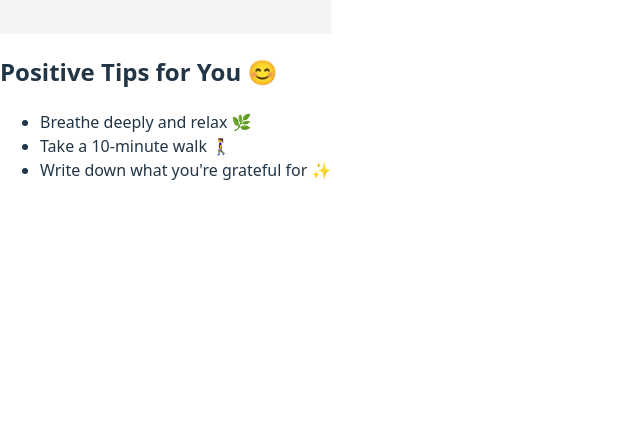
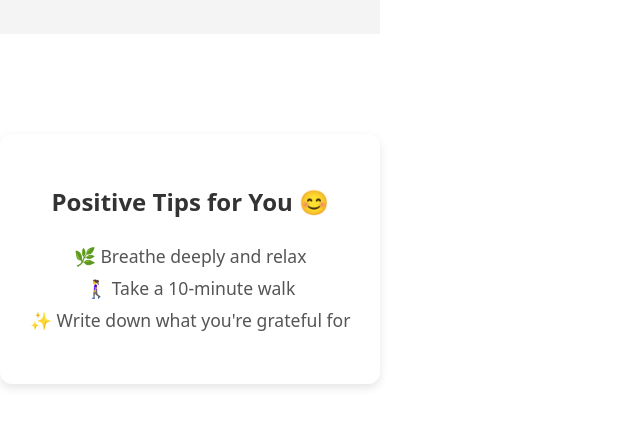
Before and after one commit to Unnati126/Capstone_Project, a React (Vite) app in the folder mood_journal_ai/frontend/: page /tips in a window 1280 px wide. Shown: the part 866-1292 px from the top of the page, without its empty margins (0-640 px from the left). Before the commit the page ends 1064 px from the top, so only its background shows below. Built offline with nearby package versions, Linux system fonts and the light colour scheme.

Commit message:
add tips styling

```diff
--- /dev/null
+++ b/mood_journal_ai/frontend/src/pages/Tips.css
@@ -0,0 +1,22 @@
+.tips-container {
+  max-width: 600px;
+  margin: 100px auto;
+  padding: 30px;
+  background-color: #ffffff;
+  border-radius: 12px;
+  box-shadow: 0 4px 10px rgba(0, 0, 0, 0.1);
+  text-align: center;
+}
+
+.tips-container h2 {
+  margin-bottom: 20px;
+  color: #333;
+}
+
+.tips-container ul {
+  list-style: none;
+  padding: 0;
+  font-size: 1.1rem;
+  line-height: 2rem;
+  color: #555;
+}
--- a/mood_journal_ai/frontend/src/pages/Tips.jsx
+++ b/mood_journal_ai/frontend/src/pages/Tips.jsx
@@ -1,11 +1,13 @@
+import "./Tips.css";
+
 export default function Tips() {
   return (
-        <div>
+    <div className="tips-container">
       <h2>Positive Tips for You 😊</h2>
       <ul>
-                <li>Breathe deeply and relax 🌿</li>
-                <li>Take a 10-minute walk 🚶‍♀️</li>
-                <li>Write down what you're grateful for ✨</li>
+        <li>🌿 Breathe deeply and relax</li>
+        <li>🚶‍♀️ Take a 10-minute walk</li>
+        <li>✨ Write down what you're grateful for</li>
       </ul>
     </div>
   );
```
Lines whose indentation alone changed are shown as unchanged.
